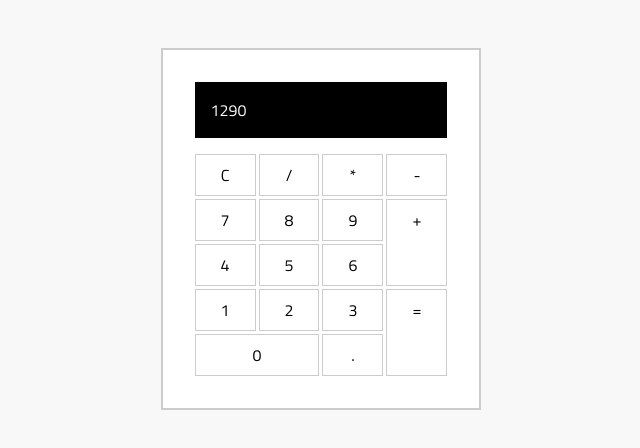
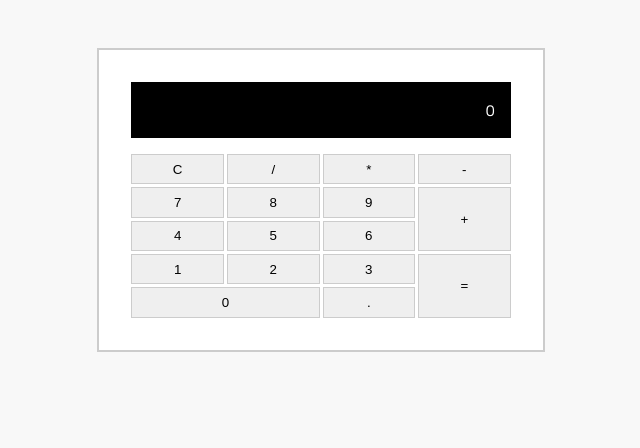
Before and after one commit to angelpublicista/calculadora-js, a plain HTML site: page index.html in a window 1280 px wide. Shown: the whole page, without its empty margins (319-959 px from the left). Drawn offline with Linux system fonts and the light colour scheme.

Commit message:
Avance 1

```diff
--- a/css/style.scss
+++ b/css/style.scss
@@ -9,7 +9,7 @@ body{
 
 .box-calculator{
     background: white;
-    width: 20%;
+    width: 30%;
     margin: auto;
     margin-top: 3em;
     padding: 2em;
@@ -22,6 +22,7 @@ body{
         color: white;
         padding: 1em;
         box-sizing: border-box;
+        text-align: right;
     }
 
     .box-keys{
@@ -39,6 +40,10 @@ body{
             padding: .5em;
             text-align: center;
             cursor: pointer;
+            display: flex;
+            flex-flow: column nowrap;
+            justify-content: center;
+            align-items: center;
             transition: all .2s;
 
             &:hover{
--- a/index.html
+++ b/index.html
@@ -11,26 +11,25 @@
 <body>
     <div class="container">
         <div class="box-calculator">
-            <div class="screen" id="screen">1290</div>
-            <div class="box-keys">
-                <div class="key">C</div>
-                <div class="key">/</div>
-                <div class="key">*</div>
-                <div class="key">-</div>
-                <div class="key">7</div>
-                <div class="key">8</div>
-                <div class="key">9</div>
-
-                <div class="key row-2">+</div>
-                <div class="key">4</div>
-                <div class="key">5</div>
-                <div class="key">6</div>
-                <div class="key">1</div>
-                <div class="key">2</div>
-                <div class="key">3</div>
-                <div class="key row-2">=</div>
-                <div class="key col-2">0</div>
-                <div class="key">.</div>
+            <div class="screen" id="screen">0</div>
+            <div class="box-keys" id="calculator-keys">
+                <button class="key" data-oper="draft">C</button>
+                <button class="key" data-oper="divifer">/</button>
+                <button class="key" data-oper="mulitpli">*</button>
+                <button class="key" data-oper="subtr">-</button>
+                <button class="key" data-oper="number">7</button>
+                <button class="key" data-oper="number">8</button>
+                <button class="key" data-oper="number">9</button>
+                <button class="key row-2" data-oper="sum">+</button>
+                <button class="key" data-oper="number">4</button>
+                <button class="key" data-oper="number">5</button>
+                <button class="key" data-oper="number">6</button>
+                <button class="key" data-oper="number">1</button>
+                <button class="key" data-oper="number">2</button>
+                <button class="key" data-oper="number">3</button>
+                <button class="key row-2" data-oper="result">=</button>
+                <button class="key col-2" data-oper="number">0</button>
+                <button class="key" data-oper="pointer">.</button>
             </div>
         </div>
     </div>
--- a/js/main.js
+++ b/js/main.js
@@ -1,10 +1,43 @@
-const keys = document.querySelectorAll('.key')
+const keys = document.getElementById('calculator-keys')
 const screen = document.getElementById('screen')
 
-for (const key of keys) {
-    key.addEventListener('click',function(){
-        let content = this.innerHTML;
+function printScreen(number){
+    let num = number.textContent
+    if (screen.textContent == '0') {
+        screen.textContent = num
+    } else {
+        screen.textContent += num
+    }
+}
 
-        screen.innerHTML = content
+function clearScreen(){
+    screen.textContent = 0
+}
+
+function addOper(element, number){
+    number1 = number
+    typeOper = 'addOper'
+    screen.textContent = element.textContent
+    return {number1, typeOper}
+}
+
+const calculatorFunc = () => {
+    keys.addEventListener('click', function(e){
+        let element = e.target
+        let oper = element.getAttribute('data-oper')
+
+        if(oper == 'number'){
+            printScreen(element)
+        }
+
+        if (oper == 'draft') {
+            clearScreen()
+        }
+
+        if (oper == 'sum') {
+            addOper(element, screen.textContent)
+        }
     })
 }
+
+calculatorFunc()
```
Also changed, not shown: css/style.css, 1 other file.
